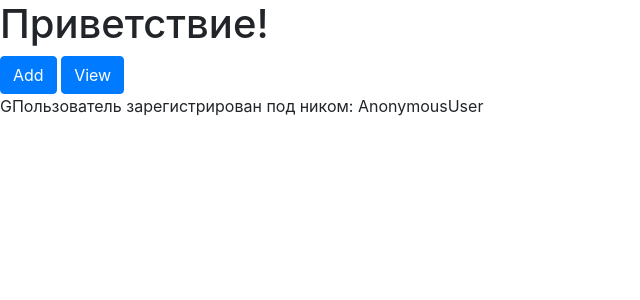
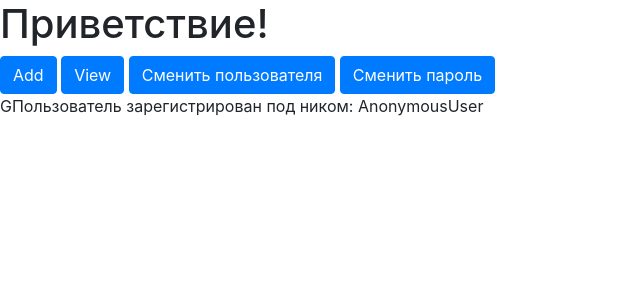
Before and after one commit to alex2011ua/heroku, a Django app: page / in a window 1280 px wide. Shown: the top 300 px of the page, without its empty margins (0-640 px from the left). Run offline with Django 3.2, Linux system fonts and the light colour scheme; some libraries are stand-ins or nearby versions.

Commit message:
test branch кнопки

```diff
--- a/avto/templates/avto/index.html
+++ b/avto/templates/avto/index.html
@@ -4,5 +4,7 @@
 <h1>Приветствие!</h1>
     <a class="btn btn-primary" href="add" role="button">Add</a>
     <a class="btn btn-primary" href="view" role="button">View</a>
+    <a class="btn btn-primary" href="logout/" role="button">Сменить пользователя</a>
+    <a class="btn btn-primary" href="password-change/" role="button">Сменить пароль</a>
 
 {% endblock %}
```
Also changed, not shown: accounts/templates/registration/password_change_form.html (renamed from templates/registration/password_change_form.html).
